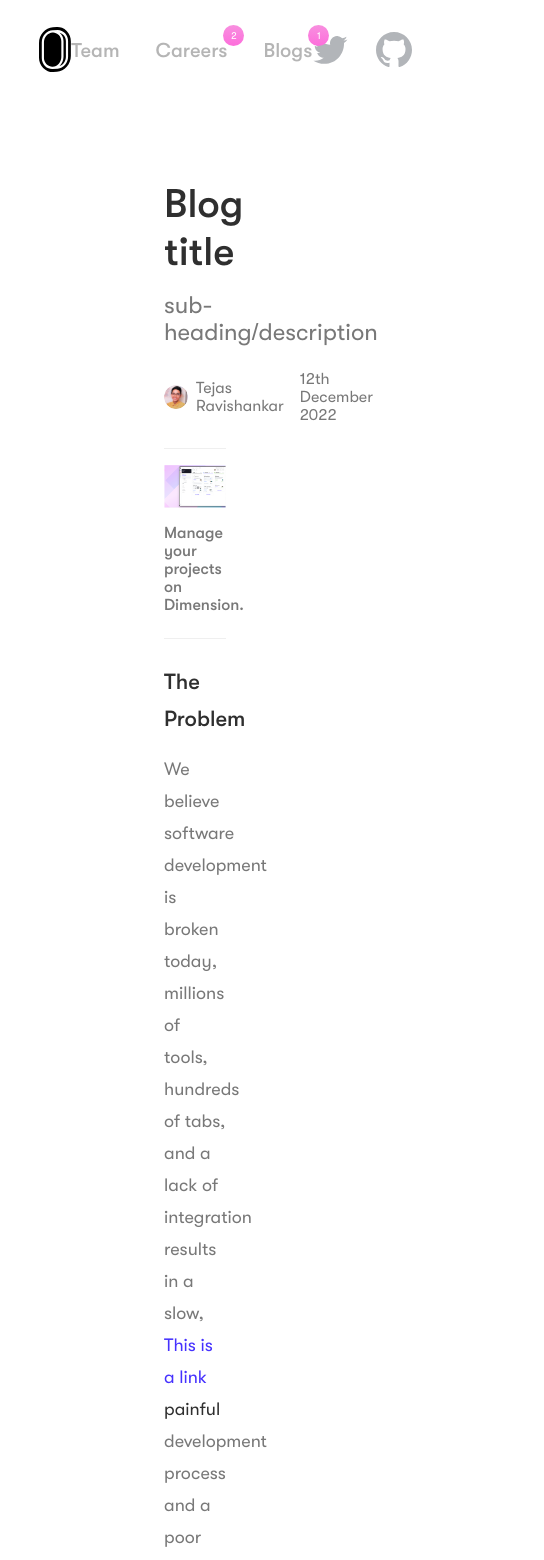
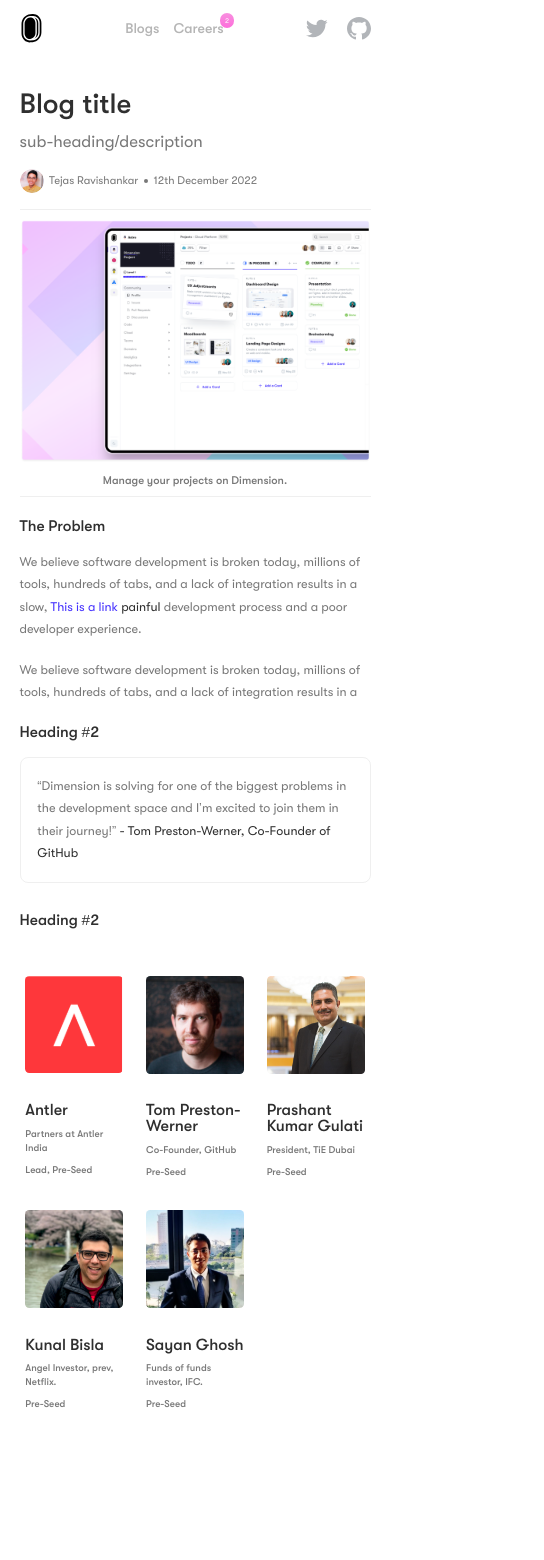
Before and after one commit to Krishna2323/dimension-blog, a Next.js app: page /pre-seed in a window 390 px wide. Shown: the top 1560 px of the page, 544 px wide, since content can reach past the window. After the commit the page ends 1443 px from the top, so only its background shows below. Built offline with nearby package versions, Linux system fonts and the light colour scheme.

Commit message:
Pages made responsive.
Signed-off-by: Krishna2323 <belivethatkg@gmail.com>

```diff
--- a/components/Blog/Blog.module.scss
+++ b/components/Blog/Blog.module.scss
@@ -1,4 +1,11 @@
-.blog {
+.blog__outer {
+    padding: min(11vh, 11vw) min(10vh, 10vw);
+
+    @media (max-width:37.5em) {
+        padding: min(8vh, 8vw) min(5vh, 5vw);
+    }
+
+    & .blog {
         max-width: 1200px;
         margin: 0 auto;
 
@@ -6,7 +13,7 @@
             display: flex;
             justify-content: center;
             flex-direction: column;
-        padding: 1.6rem 0 2.4rem;
+            padding: min(2.4vh, 2.4vw) 0 min(2.4vh, 2.4vw);
             border-bottom: 1px solid rgba(216, 216, 216, 0.4);
             border-top: 1px solid rgba(216, 216, 216, 0.4);
 
@@ -33,15 +40,15 @@
                 font-style: normal;
                 font-weight: 500;
                 font-size: 4rem;
-            line-height: 48px;
+                line-height: 4.8rem;
                 color: #2F2F2F;
             }
 
             &__subheading {
                 font-style: normal;
                 font-weight: 400;
-            font-size: 24px;
-            line-height: 27px;
+                font-size: 2.4rem;
+                line-height: 2.7rem;
                 color: #787878;
                 font-family: "Gt-Whelshime-Light", sans-serif;
                 margin-bottom: 2.4rem;
@@ -140,12 +147,18 @@
             }
 
             &__people {
-            display: flex;
+                display: grid;
+                grid-template-columns: repeat(auto-fit, minmax(14rem, 18rem));
                 gap: 2.4rem;
                 padding-top: 2.4rem;
 
+                @media (max-width:37.5em) {
+                    grid-template-columns: repeat(auto-fit, minmax(10rem, 14rem));
+                    justify-content: space-evenly;
+                }
+
                 & .person_info {
-                width: 18rem;
+                    width: 100%;
                     display: flex;
                     flex-direction: column;
                     gap: 1.2rem;
@@ -178,3 +191,4 @@
 
         }
     }
+}
--- a/components/Blog/Blog.tsx
+++ b/components/Blog/Blog.tsx
@@ -26,7 +26,7 @@
   } = props;
 
   return (
-    <div style={{ padding: "8rem 16.4rem" }}>
+    <div className={classes.blog__outer}>
       <div className={classes.blog}>
         <div className={classes.blog__info}>
           <h1 className={classes.blog__info__heading}>{title}</h1>
--- a/components/Navbar/Navbar.module.scss
+++ b/components/Navbar/Navbar.module.scss
@@ -1,20 +1,26 @@
 .navbar {
     width: 100%;
-    // height: 10rem;
-    // padding: 2.8rem ;
     display: flex;
     align-items: center;
     justify-content: space-between;
-    padding: 2.7rem 3.9rem;
+    padding: min(3.6vh, 3.6vw) min(4.9vh, 4.9vw);
+    ;
     position: relative;
+
+    &>img {
+        width: min(4.5vh, 4.5vw);
+        height: min(6.3vh, 6.3vw);
+
+        @media (max-width:37.5em) {
+            width: min(6.5vh, 6.5vw);
+            height: min(7.4vh, 7.4vw);
+        }
+    }
 
     &__links {
         display: flex;
         list-style: none;
-        gap: 3.6rem;
-        // position: absolute;
-        // left: 50%;
-        // transform: translateX(-50%);
+        gap: min(3.6vh, 3.6vw);
 
         & li {
             position: relative;
@@ -62,6 +68,13 @@
         & img {
             cursor: pointer;
             transition: all .2s;
+            width: min(4.5vh, 4.5vw);
+            height: min(4.5vh, 4.5vw);
+
+            @media (max-width:37.5em) {
+                width: min(6vh, 6vw);
+                height: min(6vh, 6vw);
+            }
 
             &:hover {
                 filter: invert(.7);
--- a/components/Navbar/Navbar.tsx
+++ b/components/Navbar/Navbar.tsx
@@ -10,18 +10,14 @@
 const Navbar = () => {
   return (
     <nav className={classes.navbar}>
-      <Image width={33} height={46} src={dimentionLogo} alt="dimension logo" />
+      <Image src={dimentionLogo} alt="dimension logo" />
       <ul className={classes.navbar__links}>
         <li>
-          <Link href="/">Team</Link>
+          <Link href="/routes">Blogs</Link>
         </li>
         <li>
           <Link href="/">Careers</Link>
           <span className="badge">2</span>
-        </li>
-        <li>
-          <Link href="/routes">Blogs</Link>
-          <span className="badge">1</span>
         </li>
       </ul>
       <div className={classes.navbar__cta}>
--- a/styles/globals.scss
+++ b/styles/globals.scss
@@ -18,17 +18,17 @@
     box-sizing: border-box;
 
 
-    //     @media (max-width: 75em) {
-    //         font-size: 56.25%;
-    //     }
+    @media (max-width: 75em) {
+        font-size: 56.25%;
+    }
 
-    //     @media (max-width: 56.25em) {
-    //         font-size: 50%;
-    //     }
+    @media (max-width: 56.25em) {
+        font-size: 50%;
+    }
 
-    //     @media (max-width: 37.5em) {
-    //         font-size: 43.75%;
-    //     }
+    @media (max-width: 37.5em) {
+        font-size: 43.75%;
+    }
 }
 
 *,
```
Also changed, not shown: components/Blogs/Blogs.module.scss (+30 -4 lines). Lines whose indentation alone changed are shown as unchanged.
